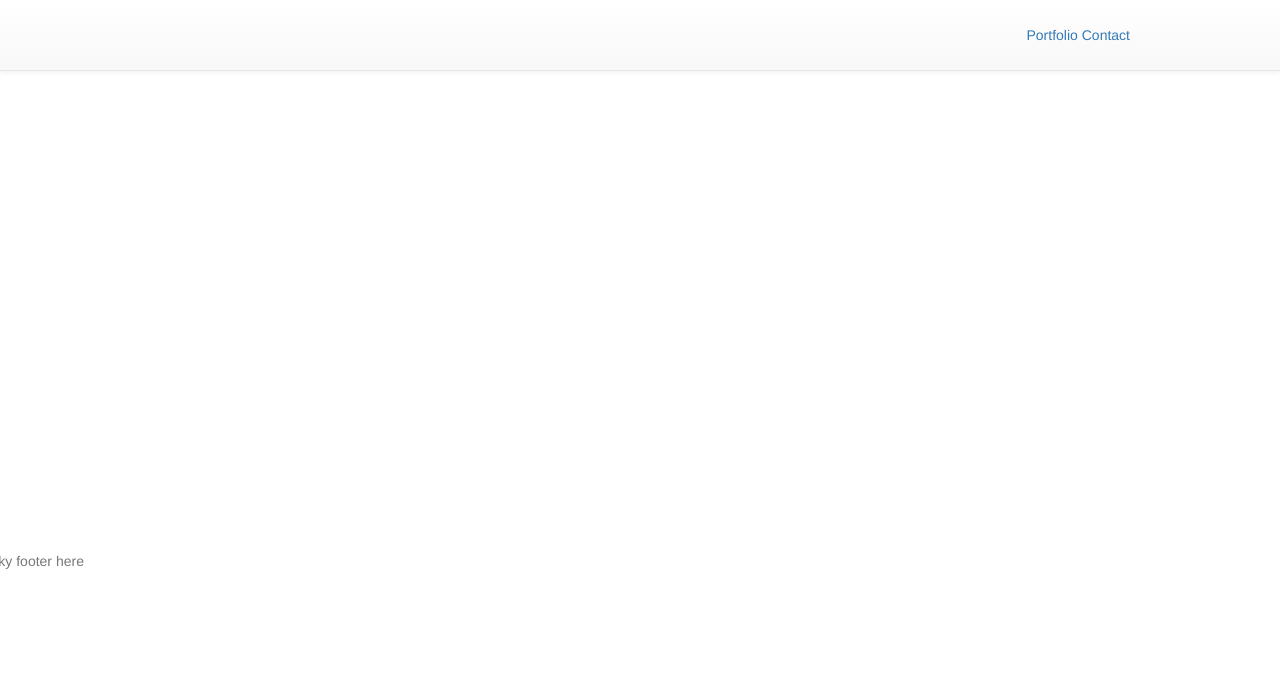
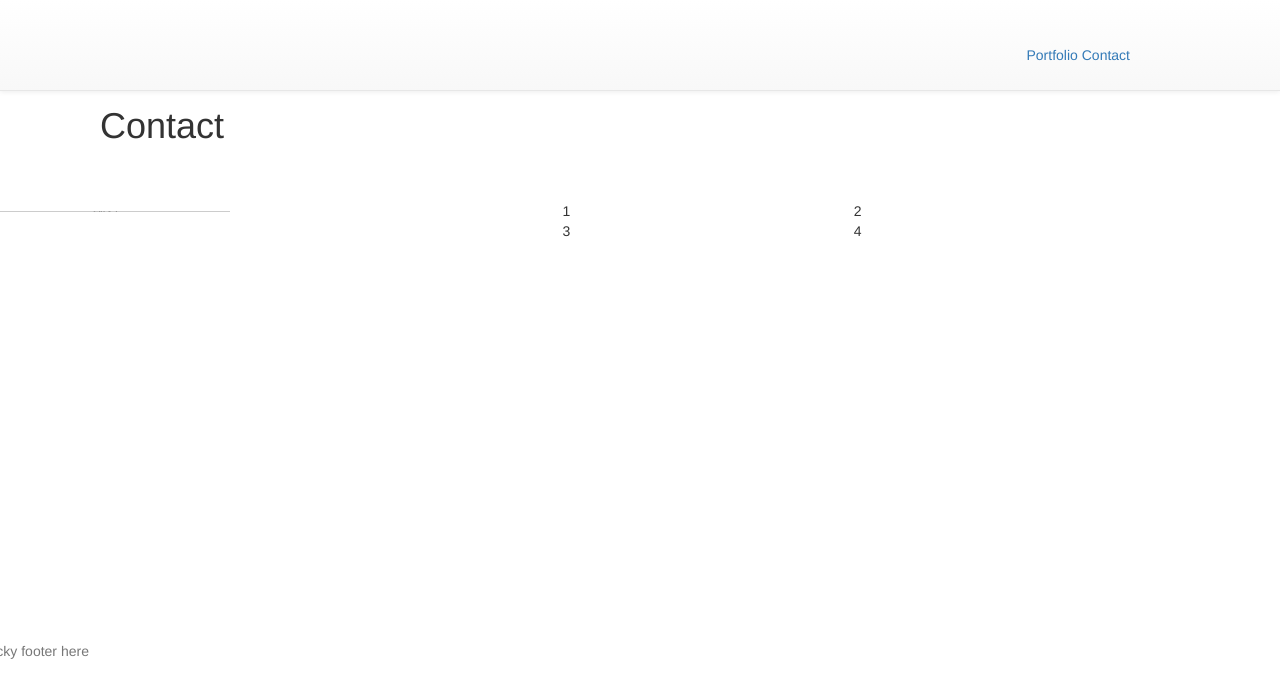
Before and after one commit to adam1326/Bootstrap-Portfolio, a plain HTML site: page contact.html in a window 1280 px wide. Drawn offline with nearby package versions, Linux system fonts and the light colour scheme; placeholder pictures from the web are drawn by us.

Commit message:
updated code

```diff
--- a/contact.html
+++ b/contact.html
@@ -17,17 +17,42 @@
     <nav class="navbar navbar-default navbar-fixed-top">
         <div class="container">
           <ul class="nav navbar-nav navbar-right">
-          <a href="portfolio.html" target="index.html">Portfolio</a>
-          <a href="contact.html" target="index.html">Contact</a>
+          <a href="portfolio.html" target="_self">Portfolio</a>
+          <a href="contact.html" target="_self">Contact</a>
           </ul>
         </div>
       </nav>
       <br>
       <hr>
+      <header><h1>Contact</h1></header>
+
+      <div class="container">
+          <div class="row">
+              <div class="col-xs-6">
+                  <div class="big-box"><img src="http://via.placeholder.com/250/000000" atl="img placeholder"></div>
+              </div>
+              <div class="col-xs-6">
+                  <div class="row">
+                      <div class="col-xs-6"><div class="mini-box">1</div></div>
+                      <div class="col-xs-6"><div class="mini-box">2</div></div>
+                      <div class="col-xs-6"><div class="mini-box">3</div></div>
+                      <div class="col-xs-6"><div class="mini-box">4</div></div>
+                  </div>
+              </div>
+          </div>
+      </div>
       <style>
         .container {
           float: right;
+          padding-top: 20px;
+          padding-left: 20px;
         }
+
+        h1 {
+          padding: 20px 0px 0px 100px;
+        }
+
+
       </style>
 
 
```
Also changed, not shown: index.html (+2 -2 lines), portfolio.html (+4 -2 lines).
